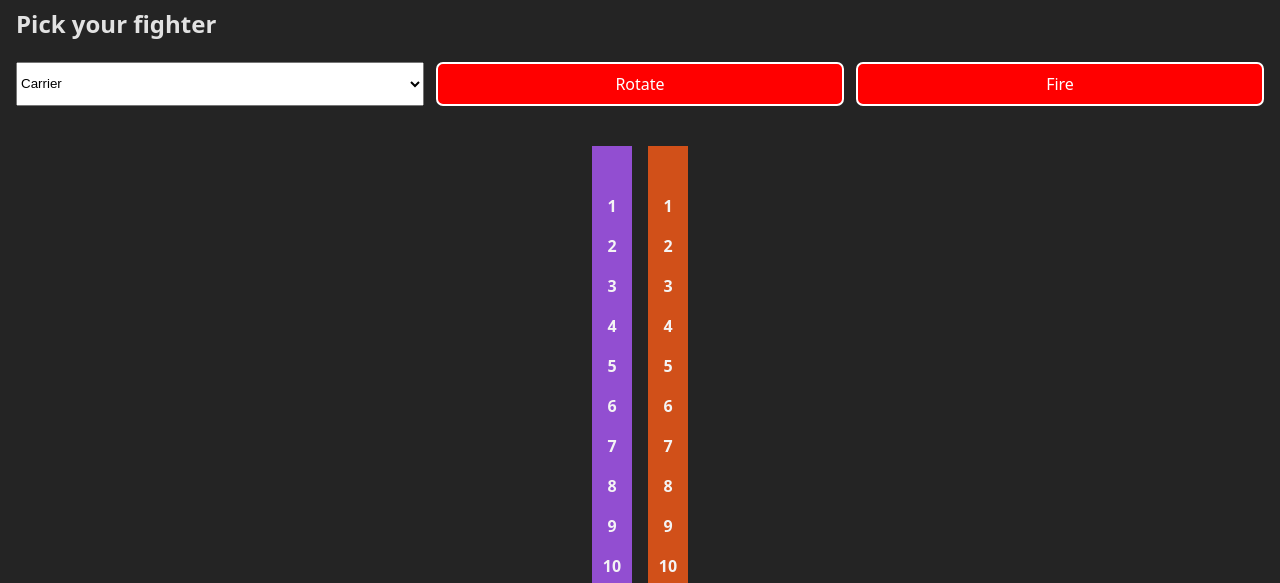
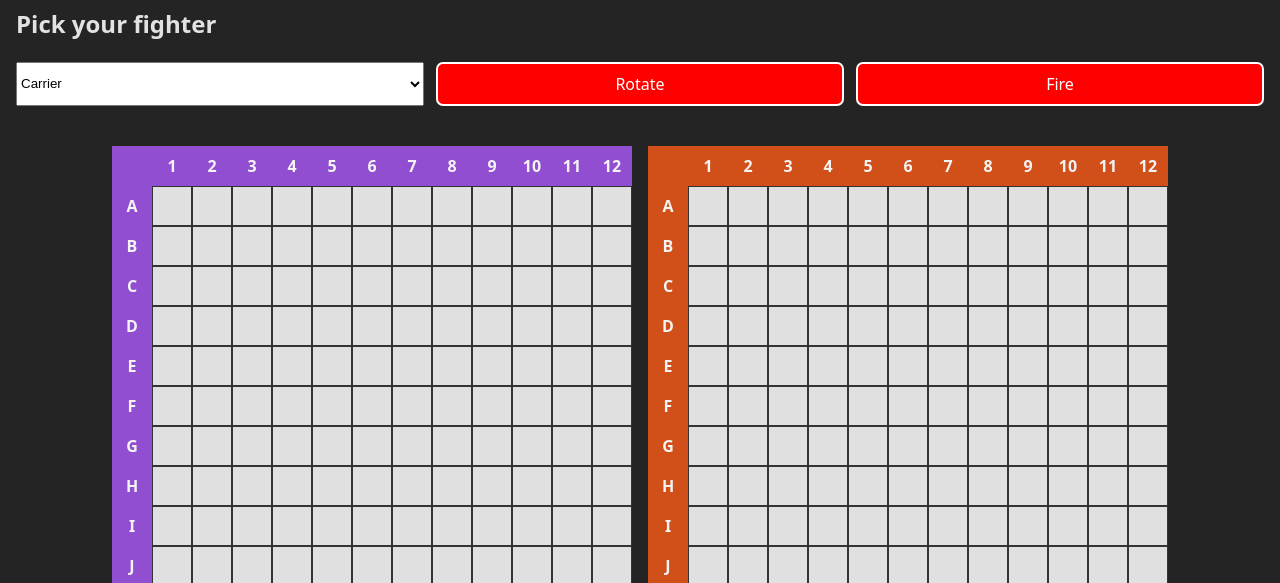
Before and after one commit to carinadieselDVT/battleships-grad-project, a website built with Vite: page index.html in a window 1280 px wide. Shown: the part 217-800 px from the top of the page. Built offline with nearby package versions, Linux system fonts and the light colour scheme.

Commit message:
Hotfix for sass

```diff
--- a/src/boardLogic.js
+++ b/src/boardLogic.js
@@ -27,8 +27,8 @@ class Board {
   render() {
     this.container.innerHTML = ''
     this.container.style.display = 'grid'
-    this.container.style.gridTemplateColumns = `var(--cell) repeat(${this.size}, var(--cell))`
-    this.container.style.gridTemplateRows = `var(--cell) repeat(${this.size}, var(--cell))`
+    this.container.style.gridTemplateColumns = `var(--cell-size) repeat(12, var(--cell-size))`;
+    this.container.style.gridTemplateRows = `var(--cell-size) repeat(12, var(--cell-size))`
 
     for (let row = -1; row < this.size; row++) {
       for (let col = -1; col < this.size; col++) {
--- a/src/style.scss
+++ b/src/style.scss
@@ -2,7 +2,7 @@
 $space-1: 8px;
 $space-2: 12px;
 $space-3: 16px;
-$cell-size: clamp(22px, 7vw, 40px);
+
 $control-height: 44px;
 
 // Colours
@@ -55,6 +55,7 @@ $font-family: system-ui, Avenir, Helvetica, Arial, sans-serif;
   font-weight: 400;
   color: $color-text;
   background-color: $color-bg;
+  --cell-size: clamp(22px, 7vw, 40px);
 }
 
 body {
@@ -131,21 +132,21 @@ button {
   min-height: $control-height;
 }
 
-.game-board {
-  @include flex-center;
-  flex-direction: column;
-  gap: $space-3;
-  width: 100%;
-}
+// .game-board {
+//   @include flex-center;
+//   // flex-direction: column;
+//   gap: $space-3;
+//   width: 100%;
+// }
 
-.board {
-  display: grid;
-  user-select: none;
-  gap: 0;
-  grid-template-columns: $cell-size repeat(12, $cell-size);
-  grid-auto-rows: $cell-size;
-  width: max-content;
-}
+// .board {
+//   display: grid;
+//   user-select: none;
+//   gap: 0;
+//   // grid-template-columns: $cell-size repeat(12, $cell-size);
+//   // grid-auto-rows: $cell-size;
+//   width: max-content;
+// }
 
 #player-board {
   background-color: $color-player;
@@ -210,3 +211,7 @@ button {
     width: 100%;
   }
 }
+
+:export {
+$cell-size: clamp(22px, 7vw, 40px);
+}
```
